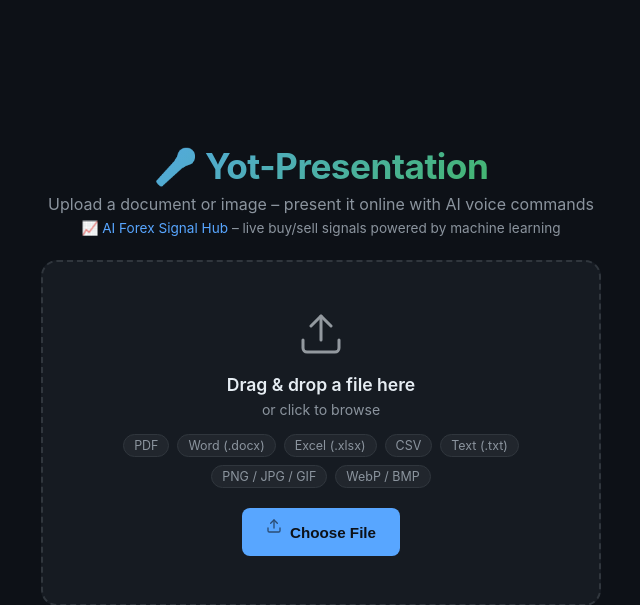
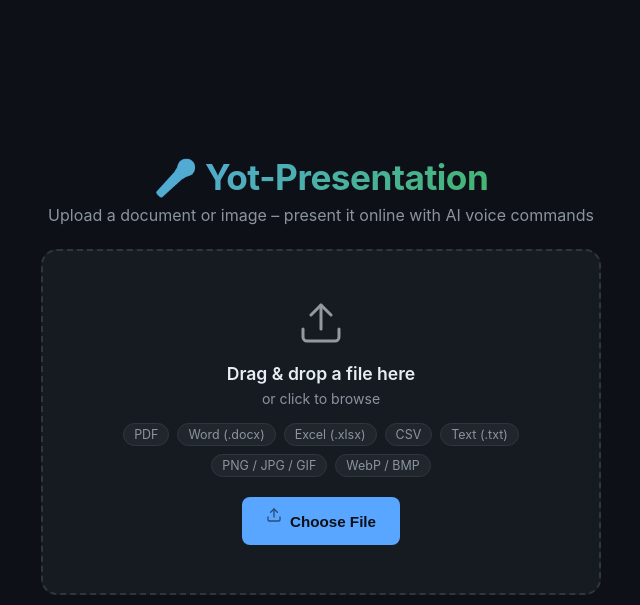
Before and after one commit to AllanRye9/Yot-Presentation, a Flask app: page / in a window 1280 px wide. Shown: the top 605 px of the page, without its empty margins (319-959 px from the left). Run offline with Flask 3, Linux system fonts and the light colour scheme; data that the repository does not hold is empty; some libraries are stand-ins or nearby versions.

Commit message:
Remove AI Forex Signal Hub statement from index.html
Agent-Logs-Url: https://github.com/AllanRye9/Yot-Presentation/sessions/50225477-45bb-4469-8878-55cf88549893

Co-authored-by: AllanRye9 <34004636+AllanRye9@users.noreply.github.com>

```diff
--- a/web/templates/index.html
+++ b/web/templates/index.html
@@ -18,13 +18,6 @@
     <div class="brand">
       <h1>🎤 Yot-Presentation</h1>
       <p>Upload a document or image – present it online with AI voice commands</p>
-      <p style="margin-top:6px;font-size:.85rem">
-        <a href="/forex" style="color:var(--accent);text-decoration:none"
-           title="AI Forex Signal Hub">
-          📈 AI Forex Signal Hub
-        </a>
-        <span style="color:var(--text2)"> – live buy/sell signals powered by machine learning</span>
-      </p>
     </div>
 
     <!-- drop zone -->
```
